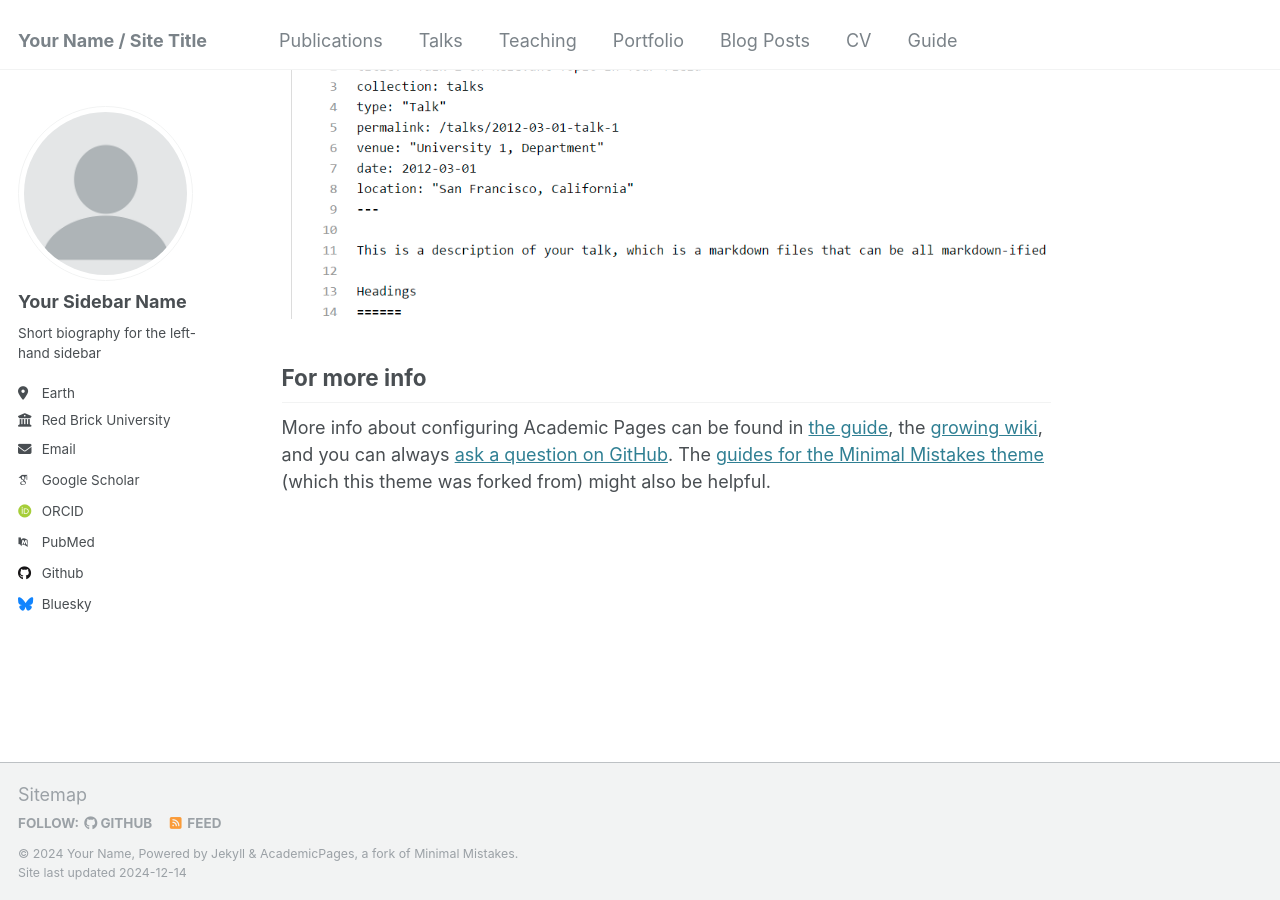
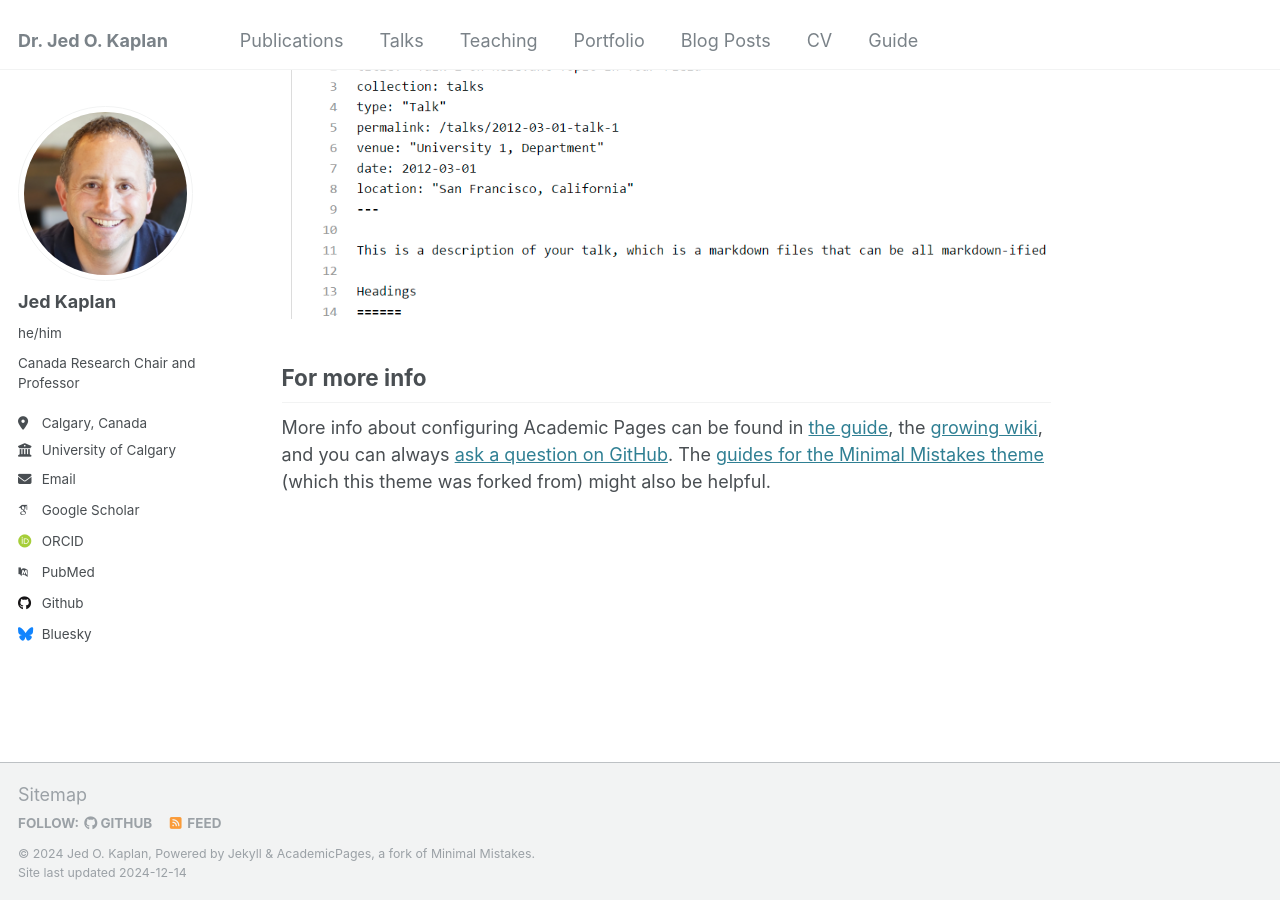
Before and after one commit to jedokaplan/jedokaplan.github.io, a Jekyll site: the page built from _pages/about.md, in a window 1280 px wide and 900 px high, scrolled down 2643 px. Built offline with Jekyll 4.4.1, drawn with Linux system fonts in a browser that asks for light colours; some web fonts are replaced.

Commit message:
first edits

```diff
--- a/_config.yml
+++ b/_config.yml
@@ -8,13 +8,13 @@
 
 # Basic Site Settings
 locale                   : "en-US"
-title                    : "Your Name / Site Title"
+title                    : "Dr. Jed O. Kaplan"
 title_separator          : "-"
-name                     : &name "Your Name"
-description              : &description "personal description"
-url                      : https://academicpages.github.io # the base hostname & protocol for your site e.g. "https://[your GitHub username].github.io"
+name                     : &name "Jed O. Kaplan"
+description              : &description "Canada Research Chair"
+url                      : https://jedokaplan.github.io # the base hostname & protocol for your site e.g. "https://[your GitHub username].github.io"
 baseurl                  : "" # the subpath of your site, e.g. "/blog"
-repository               : "academicpages/academicpages.github.io"
+repository               : "jedokaplan/jedokaplan.github.io"
 
 # Site Author - The following control what appear as part of the author content on the side bar.
 #               If a field is blank the icon and link will not appear, otherwise it will be shown.
@@ -22,13 +22,13 @@ repository               : "academicpages/academicpages.github.io"
 author:
   # Biographic information
   avatar           : "profile.png"
-  name             : "Your Sidebar Name"
-  pronouns         : # example: "she/her"
-  bio              : "Short biography for the left-hand sidebar"
-  location         : "Earth"
-  employer         : "Red Brick University"
+  name             : "Jed Kaplan"
+  pronouns         : "he/him"
+  bio              : "Canada Research Chair and Professor"
+  location         : "Calgary, Canada"
+  employer         : "University of Calgary"
   uri              : # URL
-  email            : "none@example.org"
+  email            : "jed.kaplan@ucalgary.ca"
 
   # Academic websites
   arxiv            : # URL - Update with the correct link to your profile
```
Also changed, not shown: images/favicon.ico, images/mstile-144x144.png, images/mstile-150x150.png, images/mstile-310x150.png, images/mstile-310x310.png, images/mstile-70x70.png, images/profile.png.
